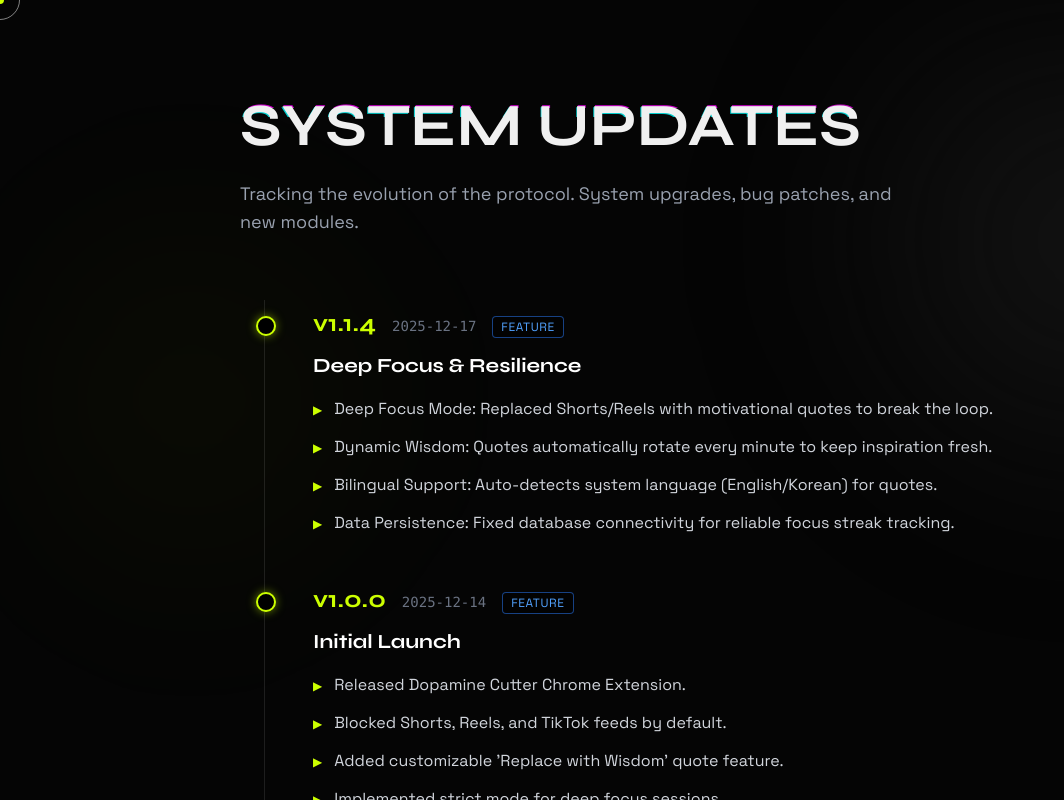
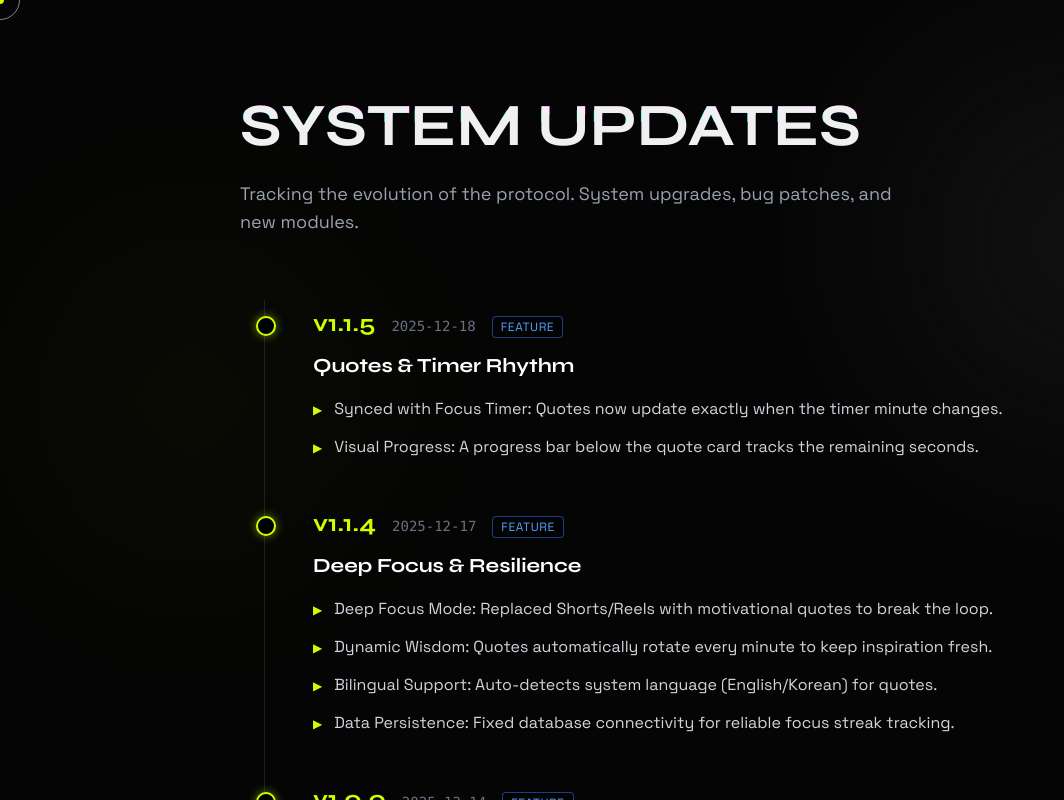
Before and after one commit to BearHumanS/dopamine_cutter_landing, a Next.js app: page /dopamine_cutter_landing/changelog in a window 1280 px wide. Shown: the top 800 px of the page, without its empty margins (0-1064 px from the left). Built offline with nearby package versions, Linux system fonts and the light colour scheme.

Commit message:
docs: update changelog

```diff
--- a/src/data/changelog.ts
+++ b/src/data/changelog.ts
@@ -13,6 +13,25 @@
 }
 
 export const changelogData: ChangelogEntry[] = [
+    {
+        version: "v1.1.5",
+        date: "2025-12-18",
+        title: {
+            en: "Quotes & Timer Rhythm",
+            ko: "집중 시간과 하나가 된 명언"
+        },
+        description: {
+            en: [
+                "Synced with Focus Timer: Quotes now update exactly when the timer minute changes.",
+                "Visual Progress: A progress bar below the quote card tracks the remaining seconds."
+            ],
+            ko: [
+                "타이머 동기화: 타이머의 '분' 숫자가 바뀔 때마다(예: 25분 -> 24분) 명언도 함께 교체됩니다.",
+                "시각화: 명언 카드 아래의 바(Bar)가 남은 '초'에 맞춰 줄어듭니다."
+            ]
+        },
+        type: "feature"
+    },
     {
         version: "v1.1.4",
         date: "2025-12-17",
```
